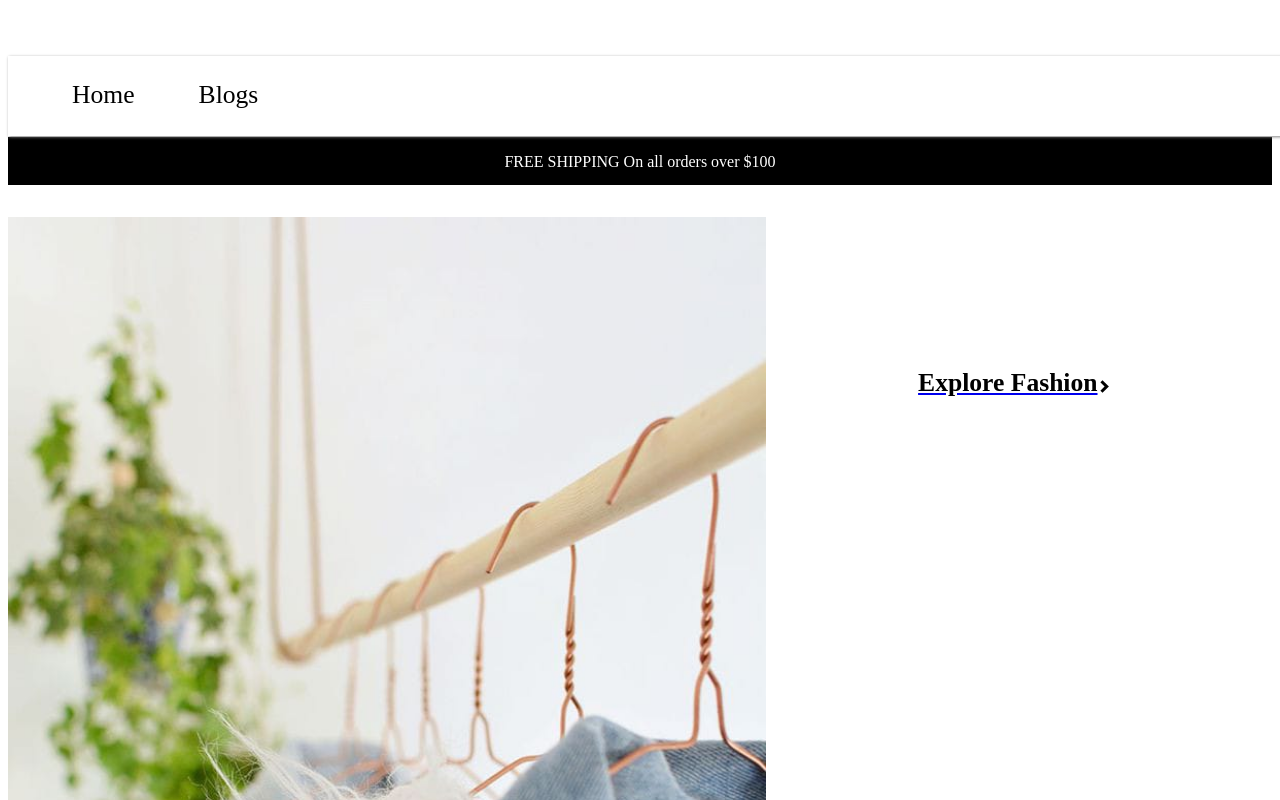
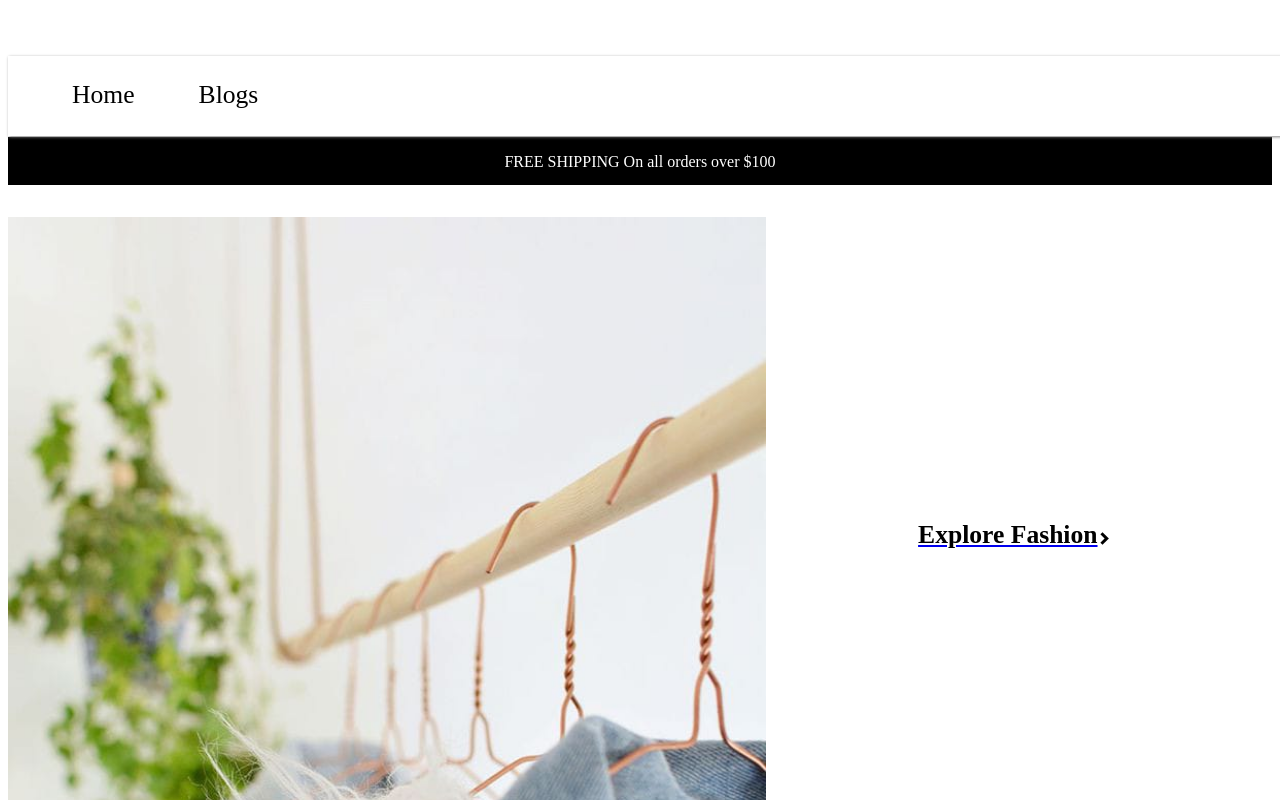
Before and after one commit to Vera25-O/clothline, a React (Create React App) app in the folder my-app/: page / in a window 1280 px wide. Shown: the top 800 px of the page. Built offline with nearby package versions, Linux system fonts and the light colour scheme.

Commit message:
modified css

```diff
--- a/my-app/src/index.css
+++ b/my-app/src/index.css
@@ -89,7 +89,8 @@ h7 {
 }
 
 h5 {
-  margin: 30%;
+  margin-top: 60%;
+  margin-left: 30%;
   font-size: 2vw;
   color: black;
 }
```
